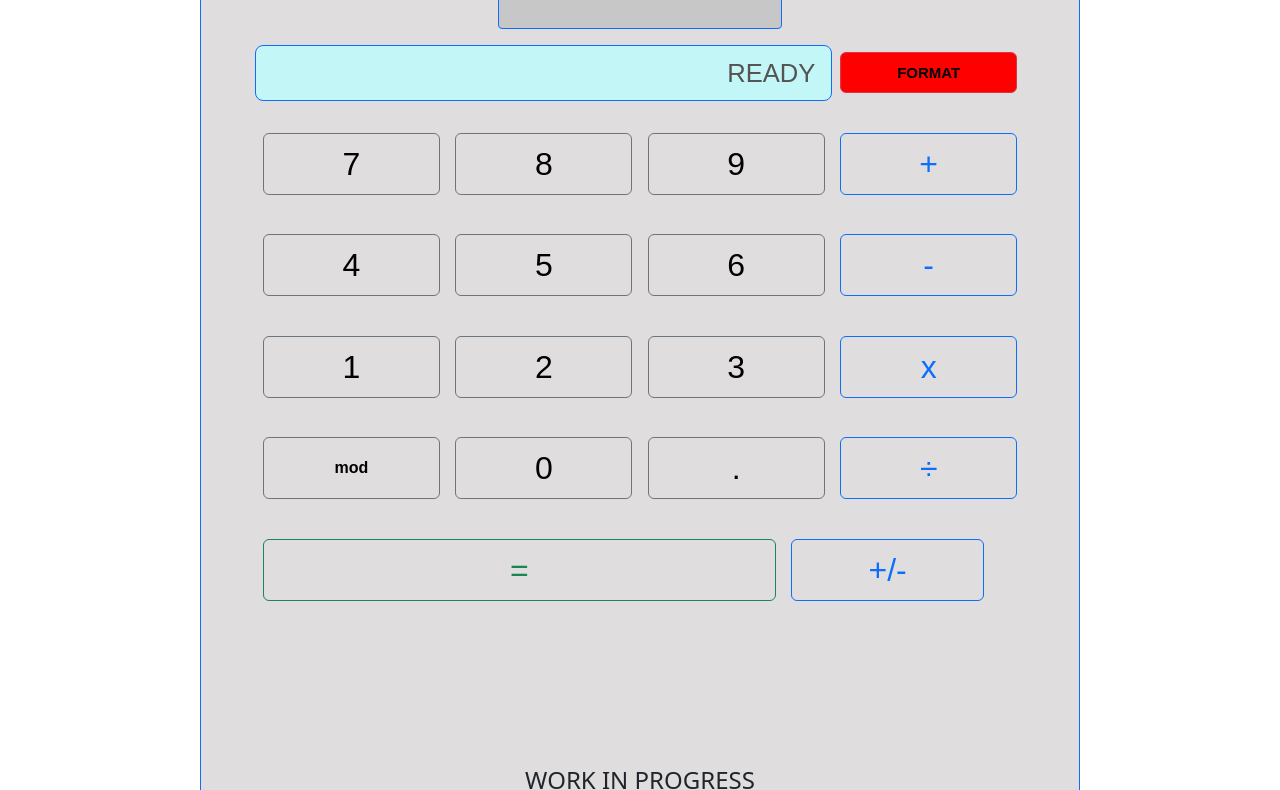
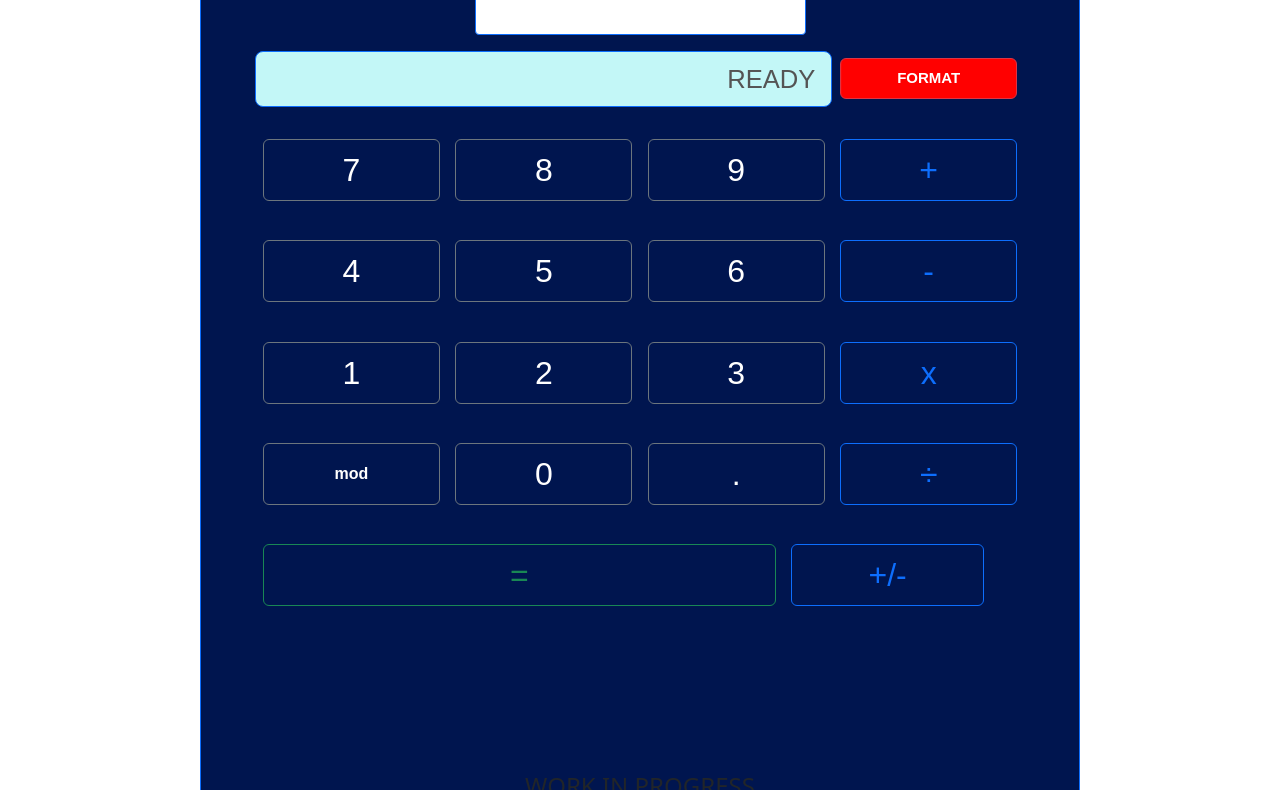
Before and after one commit to Adesdesk/Adesdesk.github.io, a plain HTML site: page project1.html in a window 1280 px wide. Shown: the part 341-1131 px from the top of the page. Drawn offline with nearby package versions, Linux system fonts and the light colour scheme; a web font is replaced by a local one.

Commit message:
Aqua Converter Version 01.0

```diff
--- a/project1.html
+++ b/project1.html
@@ -43,7 +43,7 @@
         <div class="col">
             <div class = "calculator-area mx-auto justify-content-center border border-primary text-center">
             <div class = "history col-12">
-                <div class="logo">
+                <div class="tool">
                     AQUACULTURE CONVERTER
                 </div>
                 <div class="below-logo">
--- a/style2.css
+++ b/style2.css
@@ -13,18 +13,18 @@
     height: 90%;
     margin: 6%;
     padding: 3%;
-    background-color: #dfdddd;
+    background-color: #00154f;
 }
 
 .history-screen
 {
     font-family: 'Common Pixel', sans-serif;
-    background-color: #c7c7c7;
-    font-size: 1.6vw;
+    background-color: #ffffff;
+    font-size: 1.9vw;
     max-width: 50%;
 }
 
-.logo
+.tool
 {
     font-family: 'Common Pixel', sans-serif;
 }
@@ -61,7 +61,7 @@
     -webkit-transition: all 1s;
     -moz-transition: all 1s;
     transition: all 1s;
-    color:#000000;
+    color:#ffffff;
 }
 
 .btn-outline-secondary:hover {
@@ -69,7 +69,7 @@
 }
 
 .btn-outline-secondary:focus {
-    color:#000000;
+    color:#ffffff;
 }
 
 .btn-outline-danger {
@@ -80,7 +80,7 @@
     -webkit-transition: all 1s;
     -moz-transition: all 1s;
     transition: all 1s;
-    color:#000000;
+    color:#ffffff;
 }
 
 .btn-outline-danger:hover {
```
